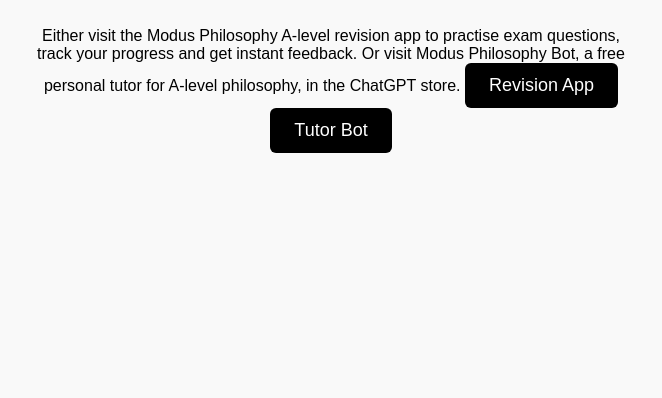
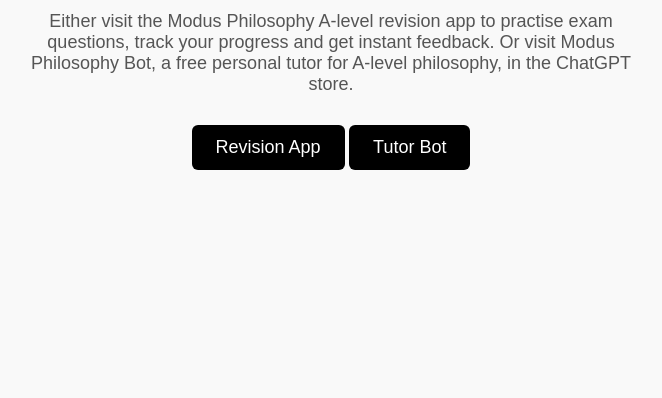
Before and after one commit to jack-modus/modus-site, a plain HTML site: page index.html in a window 1280 px wide. Shown: the part 402-800 px from the top of the page, without its empty margins (309-971 px from the left). Drawn offline with Linux system fonts and the light colour scheme.

Commit message:
Update styles.css

```diff
--- a/styles.css
+++ b/styles.css
@@ -33,6 +33,13 @@ p1 {
   margin-bottom: 30px;
 }
 
+p2 {
+  display: block;       /* so it behaves like a normal paragraph */
+  font-size: 18px;
+  color: #555;
+  margin-bottom: 30px;
+}
+
 a.btn {
   display: inline-block;
   padding: 12px 24px;
```
